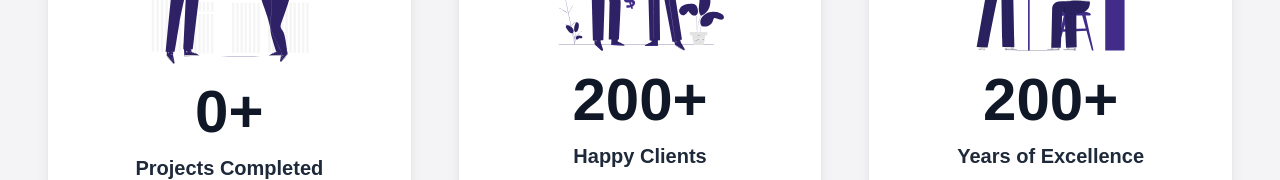
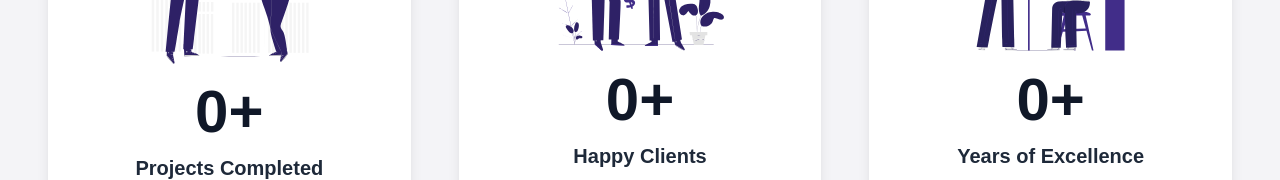
Before and after one commit to mrnipundilshan/Next-js-fortXcore-website, a Next.js app: page / in a window 1280 px wide. Shown: the part 1232-1412 px from the top of the page. Built offline with nearby package versions, Linux system fonts and the light colour scheme; no server answers.

Commit message:
Add count-up animation for project statistics in Records component. Implemented a custom hook to animate the display of completed projects, happy clients, and years of excellence, enhancing user engagement and visual appeal.

```diff
--- a/src/components/Home/Records/Records.tsx
+++ b/src/components/Home/Records/Records.tsx
@@ -8,6 +8,44 @@ type Stats = {
 import React from "react";
 import Image from "next/image";
 import { useEffect, useState } from 'react';
+
+// Custom hook for count-up animation
+const useCountUp = (end: number, duration: number = 2000) => {
+  const [count, setCount] = useState(0);
+
+  useEffect(() => {
+    let startTime: number;
+    let animationFrame: number;
+
+    const animate = (currentTime: number) => {
+      if (!startTime) startTime = currentTime;
+      const progress = Math.min((currentTime - startTime) / duration, 1);
+
+      // Easing function for smooth animation
+      const easeOutQuart = 1 - Math.pow(1 - progress, 4);
+      const currentCount = Math.floor(easeOutQuart * end);
+
+      setCount(currentCount);
+
+      if (progress < 1) {
+        animationFrame = requestAnimationFrame(animate);
+      }
+    };
+
+    if (end > 0) {
+      setCount(0);
+      animationFrame = requestAnimationFrame(animate);
+    }
+
+    return () => {
+      if (animationFrame) {
+        cancelAnimationFrame(animationFrame);
+      }
+    };
+  }, [end, duration]);
+
+  return count;
+};
 
 const Records = () => {
 
@@ -28,6 +66,11 @@ const Records = () => {
 
     fetchStats();
   }, []);
+
+  // Animated counts for each stat
+  const animatedProjects = useCountUp(stats.length > 0 ? stats[0]?.completedProjects || 0 : 0);
+  const animatedClients = useCountUp(stats.length > 1 ? stats[1]?.completedProjects || 0 : 0);
+  const animatedYears = useCountUp(stats.length > 2 ? stats[2]?.completedProjects || 0 : 0);
 
   return (
     <section className="py-8">
@@ -61,7 +104,7 @@ const Records = () => {
 
               <div className="text-left md:text-center ml-4 md:ml-0 mt-0 md:mt-0 order-2 md:order-2">
                 <h3 className="text-4xl md:text-6xl font-montserrat font-extrabold text-gray-900 mb-3">
-                  {stats.length > 0 ? stats[0]?.completedProjects  || 0 : 0}+
+                  {animatedProjects}+
                 </h3>
                 <h4 className="text-lg md:text-xl font-montserrat font-bold text-gray-800 mb-3">
                   Projects Completed
@@ -78,7 +121,7 @@ const Records = () => {
             <div className="flex flex-row md:flex-col items-center md:text-center w-full">
               <div className="text-left md:text-center mr-4 md:mr-0 mt-0 md:mt-0 order-1 md:order-2">
                 <h3 className="text-4xl md:text-6xl font-montserrat font-extrabold text-gray-900 mb-3">
-                  {stats.length > 1 ? stats[1]?.completedProjects  || 200 : 200}+
+                  {animatedClients}+
                 </h3>
                 <h4 className="text-lg md:text-xl font-bold font-montserrat text-gray-800 mb-3">
                 Happy Clients
@@ -106,7 +149,7 @@ const Records = () => {
             <div className="flex flex-row md:flex-col items-center md:text-center w-full">
               <div className="text-left md:text-center mr-4 md:mr-0 mt-0 md:mt-0 order-1 md:order-2">
                 <h3 className="text-4xl md:text-6xl font-montserrat font-extrabold text-gray-900 mb-3">
-                  {stats.length > 2 ? stats[2]?.completedProjects  || 200 : 200}+
+                  {animatedYears}+
                 </h3>
                 <h4 className="text-lg md:text-xl font-montserrat font-bold text-gray-800 mb-3">
                 Years of Excellence
```
